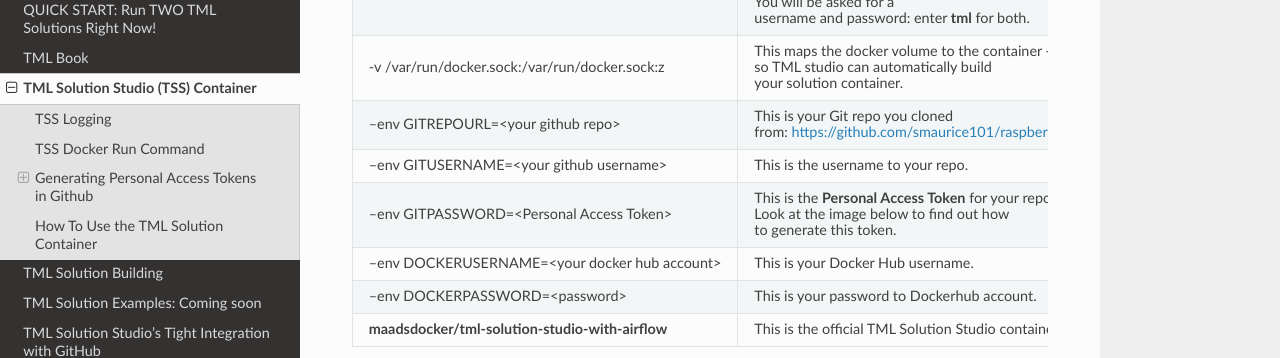
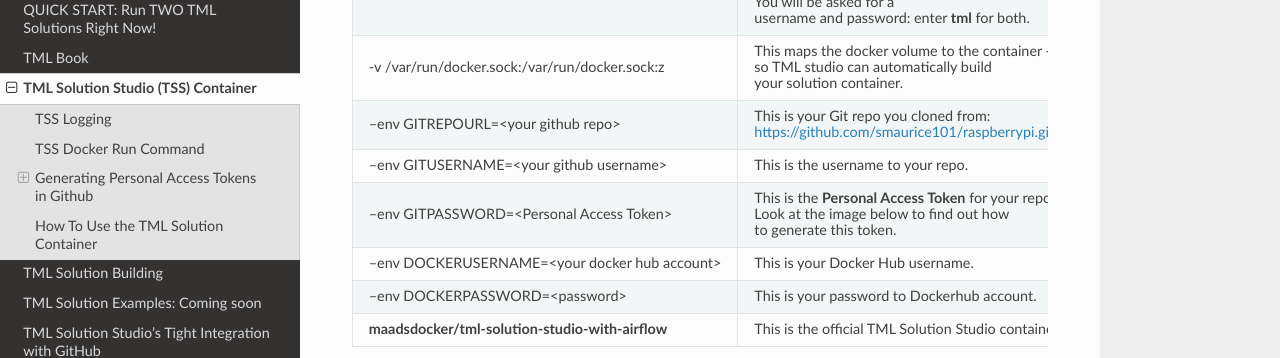
Before and after one commit to smaurice101/readthedocs, a Sphinx documentation site: the page built from docs/source/docker.rst, in a window 1280 px wide and 900 px high, scrolled down 2000 px. Shown: the part 151-509 px from the top of the window. Built offline with Sphinx 7.4.7 and the Read the Docs theme 2.0.0, drawn with Linux system fonts in a browser that asks for light colours; part of the change alters nothing that is shown.

```diff
--- a/docs/source/docker.rst
+++ b/docs/source/docker.rst
@@ -83,9 +83,9 @@ TSS Docker Run Command
 
        your solution container.
    * - --env GITREPOURL=<your github repo>
-     - This is your Git repo you cloned
+     - This is your Git repo you cloned from:
 
-       from: https://github.com/smaurice101/raspberrypi.git.
+       https://github.com/smaurice101/raspberrypi.git.
    * - --env GITUSERNAME=<your github username>
      - This is the username to your repo.
    * - --env GITPASSWORD=<Personal Access Token>
```
